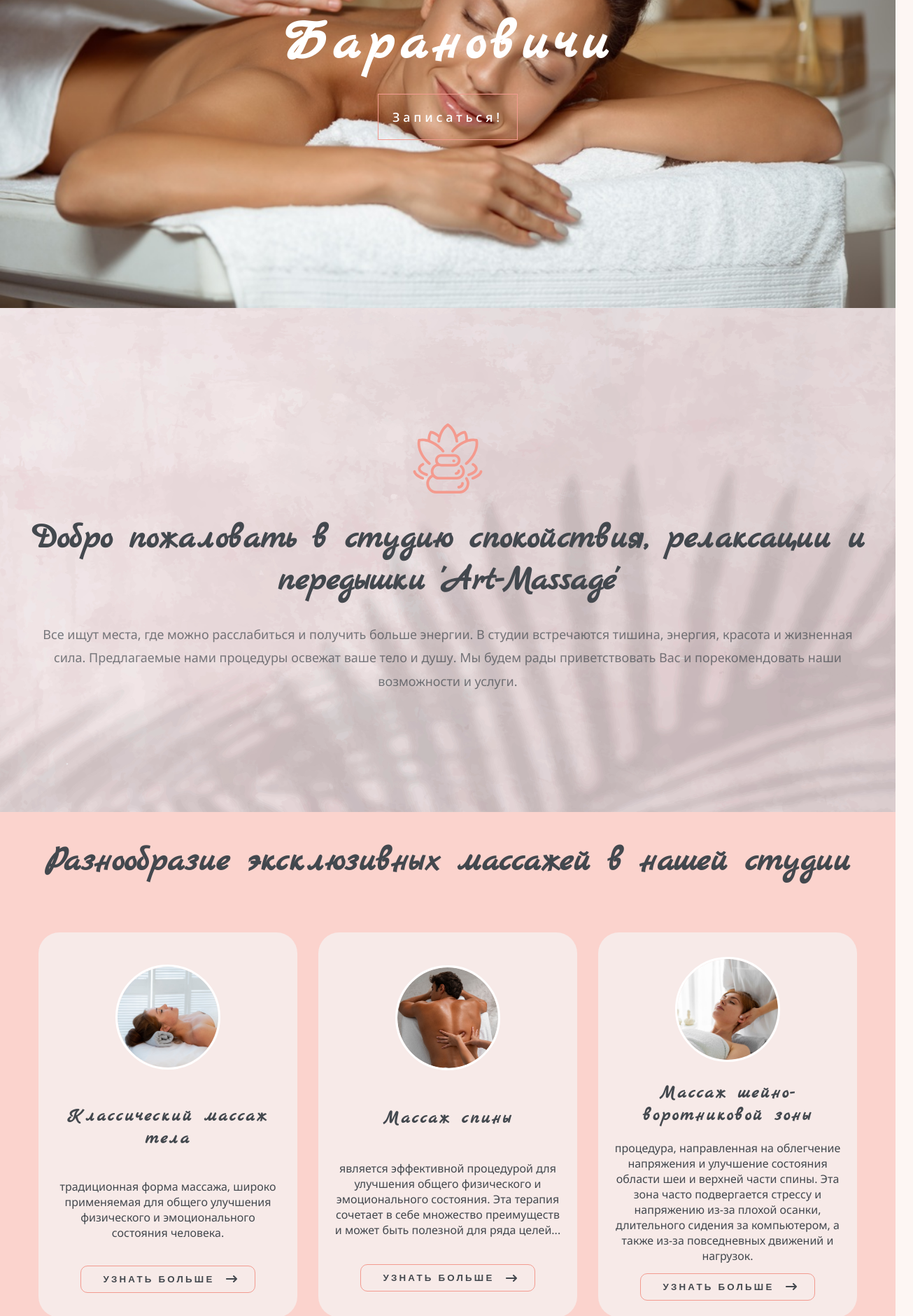
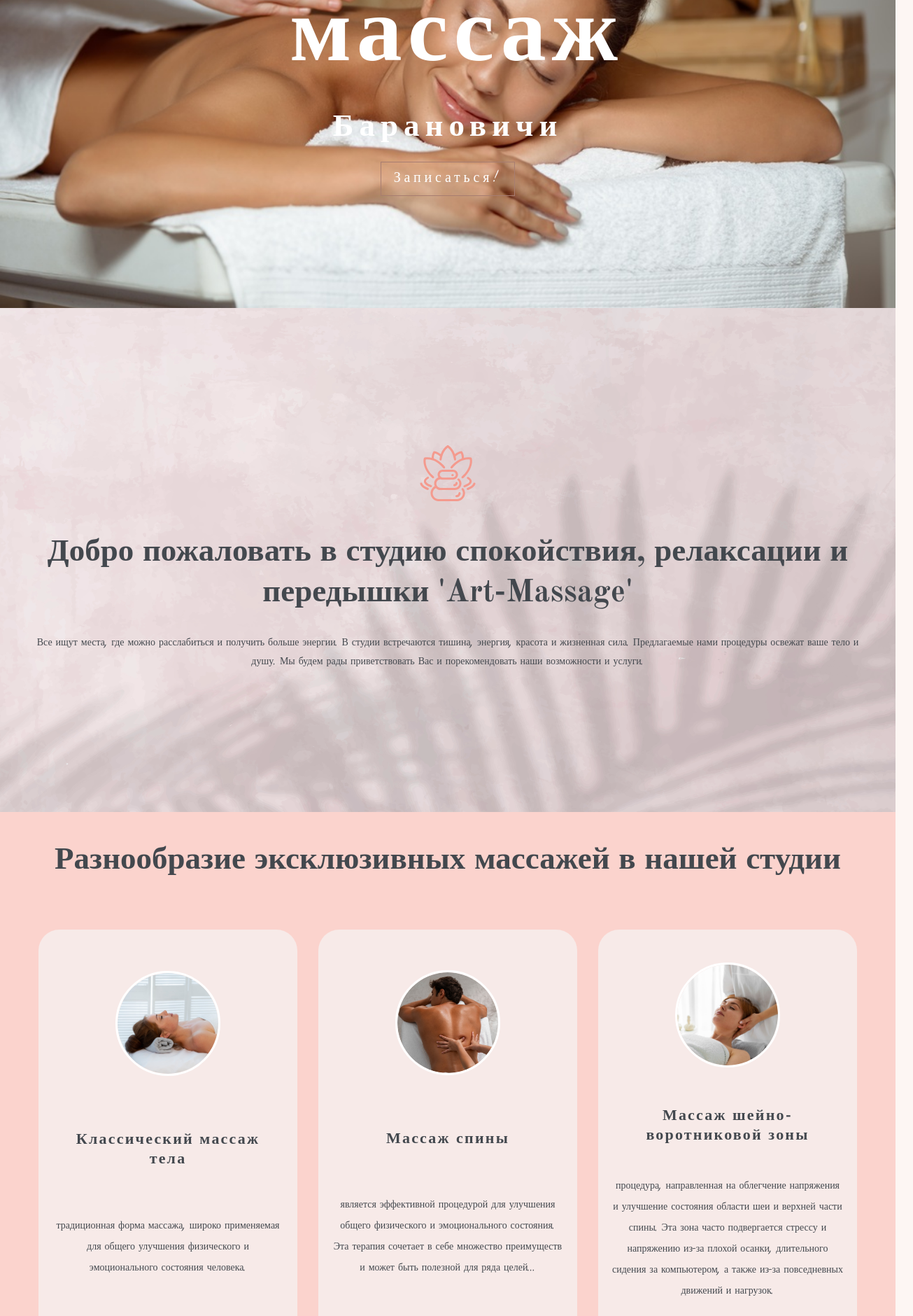
Before and after one commit to Bezniak/massage, a React (Create React App) app: page / in a window 1280 px wide. Shown: the part 360-2240 px from the top of the page at 70% size, 1305 px wide, since content can reach past the window. Built offline with nearby package versions, Linux system fonts and the light colour scheme.

Commit message:
5 commit

```diff
--- a/src/components/ConclusionSection/ConclusionSection.module.css
+++ b/src/components/ConclusionSection/ConclusionSection.module.css
@@ -14,19 +14,10 @@
 }
 
 .conclusionTitle {
-    font-size: 50px;
-    text-align: center;
-    font-weight: 800;
     letter-spacing: 0.1rem;
-    color: #43484e;
 }
 
 .conclusionDescription {
-    font-family: "Marck Script", cursive;
-    font-size: 25px;
     padding: 40px;
-    text-align: center;
-    font-weight: 600;
-    color: #43484e;
     letter-spacing: 0.1rem;
 }
--- a/src/components/Footer/Footer.module.css
+++ b/src/components/Footer/Footer.module.css
@@ -0,0 +1,120 @@
+.footerWrapper {
+    background-color: #a77d71;
+}
+
+.footerBlock {
+    width: 1200px;
+    margin: 0 auto;
+    display: flex;
+    flex-direction: row;
+    flex-wrap: nowrap;
+}
+
+.footerLogoInfo {
+    display: flex;
+    flex-direction: row;
+    flex-wrap: nowrap;
+    justify-content: flex-start;
+    align-items: flex-start;
+}
+
+.logoWrapper {
+    display: flex;
+    flex-direction: column;
+    align-items: flex-start;
+    justify-content: flex-start;
+}
+
+.logoBlock {
+    display: flex;
+    align-items: center;
+    justify-content: flex-start;
+    flex-wrap: nowrap;
+}
+
+.logoBlock img {
+    width: 60px;
+    height: 60px;
+    margin: 20px;
+}
+
+.logoBlock h2 {
+    font-size: 25px;
+    color: #fff;
+    letter-spacing: 0.2rem;
+}
+
+.logoContacts {
+    display: flex;
+    justify-content: flex-start;
+    align-items: flex-start;
+    flex-direction: column;
+    font-family: "Old Standard TT", serif;
+
+}
+
+
+.logoContacts p {
+    color: #dbcac6;
+    font-family: "Old Standard TT", serif;
+}
+
+.footerLink {
+    font-family: "Old Standard TT", serif;
+    color: #dbcac6;
+    transition: color 0.3s ease;
+}
+
+.footerLink:hover {
+    color: #fff;
+}
+
+.linksBlock {
+    margin: 30px 10px;
+    display: flex;
+    flex-direction: row;
+    justify-content: center;
+    gap: 60px;
+}
+
+.linkSVG {
+    width: 25px;
+    height: 25px;
+}
+
+
+/*footerInfoWrapper*/
+
+
+.footerInfoWrapper {
+    margin: 30px 10px 30px 50px;
+    display: flex;
+    flex-direction: row;
+    align-items: flex-start;
+    justify-content: center;
+    gap: 90px;
+}
+
+.footerInfoBlock {
+    display: flex;
+    flex-direction: column;
+    justify-content: center;
+    align-items: flex-start;
+}
+
+.footerInfoBlock li a {
+    color: #dbcac6;
+    transition: color 0.3s ease;
+}
+
+.footerInfoBlock li a:hover {
+    color: #fff;
+}
+
+.footerInfoTitle {
+    font-family: "Old Standard TT", serif;
+    font-size: 18px;
+    color: #fff;
+    letter-spacing: 0.1rem;
+    font-weight: 600;
+}
--- a/src/components/MainContent/MainContent.module.css
+++ b/src/components/MainContent/MainContent.module.css
@@ -8,18 +8,14 @@
 }
 
 .title {
-    font-size: 90px;
     color: #fff;
     letter-spacing: 0.5rem;
-    font-family: "Marck Script", cursive;
     font-weight: 800;
 
 }
 
 .description {
-    font-family: "Marck Script", cursive;
     margin: 20px 0;
-    font-size: 80px;
     letter-spacing: 0.5rem;
     color: #fff;
     font-weight: 800;
--- a/src/components/MassagesType/MassagesType.module.css
+++ b/src/components/MassagesType/MassagesType.module.css
@@ -6,9 +6,7 @@
 .typeTitle {
     width: 1200px;
     margin: 0 auto;
-    text-align: center;
     padding: 40px 5px 10px 5px;
-    font-size: 50px;
 }
 
 .typeBlock {
--- a/src/components/MassagesType/Type.module.css
+++ b/src/components/MassagesType/Type.module.css
@@ -1,17 +1,8 @@
-/* MassagesType.module.css */
-
-.typeBlock {
-    display: flex;
-    justify-content: space-between;
-    flex-wrap: wrap;
-}
-
 .typeWrapper {
-    transition: transform 0.3s ease;
     margin: 20px 10px;
     padding: 20px;
     max-width: 370px;
-    min-height: 550px;
+    height: 650px;
     display: flex;
     justify-content: space-around;
     align-items: center;
@@ -20,14 +11,11 @@
     border-radius: 30px;
     text-align: center;
     cursor: pointer;
+    transition: box-shadow 0.3s ease; /* Добавлено свойство transition для box-shadow */
 }
 
 .typeWrapper:hover {
-    transform: scale(1.05);
-}
-
-.hovered {
-    transform: scale(1.05);
+    box-shadow: 0 0 20px rgba(0, 0, 0, 0.3); /* Добавлено свойство box-shadow */
 }
 
 .typeImg {
@@ -39,21 +27,9 @@
 }
 
 .typeTitle {
-    font-family: "Marck Script", cursive;
-    font-size: 26px;
-    font-weight: 800;
-    color: #43484e;
+    font-size: 22px;
     letter-spacing: 0.1em;
     padding: 10px;
-}
-
-.typeDescription {
-    font-size: 16px;
-    color: #43484e;
-    font-weight: 400;
-    text-align: center;
-    padding: 0;
-
 }
 
 .buttonBlock {
@@ -63,15 +39,15 @@
     align-items: center;
     border-radius: 10px;
     cursor: pointer;
-    border: 1px solid #f39a8f;
+    border: 1px solid #a77d71;
 }
 
 .buttonBlock:hover .typeButton {
-    color: #f39a8f;
+    color: #a77d71;
 }
 
 .buttonBlock:hover .arrowIcon {
-    color: #f39a8f;
+    color: #a77d71;
 }
 
 .typeButton {
@@ -80,12 +56,12 @@
     text-transform: uppercase;
     background-color: transparent;
     cursor: pointer;
-    font-weight: 700;
+    font-weight: 500;
     letter-spacing: 0.2rem;
     transition: color 0.3s ease;
     vertical-align: middle;
     color: #43484e;
-
+    font-family: "Old Standard TT", serif;
 }
 
 .arrowIcon {
--- a/src/components/PhotoCollection/PhotoCollction.module.css
+++ b/src/components/PhotoCollection/PhotoCollction.module.css
@@ -5,13 +5,8 @@
 
 .photoTitle {
     width: 1200px;
-    margin: 0 auto;
-    font-family: "Marck Script", cursive;
-    text-align: center;
     padding: 40px 0 0 0;
-    font-weight: 700;
     letter-spacing: 0.2rem;
-    font-size: 50px;
 }
 
 .mainBlock {
--- a/src/components/WelcomeSection/WelcomeSection.module.css
+++ b/src/components/WelcomeSection/WelcomeSection.module.css
@@ -14,23 +14,14 @@
 }
 
 .welcomeImg {
-    width: 100px;
-    height: 100px;
+    width: 80px;
+    height: 80px;
 }
 
 .welcomeTitle {
-    font-family: "Marck Script", cursive;
     margin: 30px 0;
-    font-size: 50px;
-    line-height: 1.2;
-    color: #43484e;
-    font-weight: 800;
-
 }
 
 .welcomeDescription {
-    font-size: 18px;
-    font-weight: 400;
     line-height: 1.86;
-    color: rgba(67,72,78,.7);
 }
--- a/src/components/common/Button/Button.module.css
+++ b/src/components/common/Button/Button.module.css
@@ -1,11 +1,11 @@
 .transparentButton {
     background-color: transparent;
-    border: 1px solid #f39a8f;
-    padding: 20px 20px;
+    border: 1px solid #a77d71;
+    padding: 2px 18px;
     color: #fff;
     font-weight: 500;
     letter-spacing: 0.3rem;
-    font-size: 18px;
+    font-size: 20px;
     text-align: center;
     text-decoration: none;
     display: inline-block;
@@ -22,7 +22,7 @@
     left: 0;
     width: 0;
     height: 100%;
-    background-color: #f39a8f;
+    background-color: #a77d71;
     transition: width 0.8s;
     z-index: -1;
 }
--- a/src/index.css
+++ b/src/index.css
@@ -1,7 +1,5 @@
-@import url('https://fonts.googleapis.com/css2?family=Noto+Sans:ital,wght@0,100..900;1,100..900&display=swap');
-@import url('https://fonts.googleapis.com/css2?family=Marck+Script&display=swap');
-
-
+@import url('https://fonts.googleapis.com/css2?family=Old+Standard+TT:ital,wght@0,400;0,700;1,400&display=swap');
+@import url('https://fonts.googleapis.com/css2?family=Homemade+Apple&display=swap');
 
 
 *, *:before, *:after {
@@ -11,21 +9,23 @@
 body {
     margin: 0;
     padding: 0;
-    font-family: "Noto Sans", sans-serif;
-
-    /*font-family: "Marck Script", cursive;*/
-
+    font-family: "Homemade Apple", cursive;
     font-size: 16px;
     background-color: #fdf6f3;
 }
 
 h1, h2, h3, h4, h5, h6 {
-    margin: 0;
-    font-family: "Marck Script", cursive;
+    margin: 0 auto;
+    font-family: "Old Standard TT", serif;
     font-weight: 800;
     color: #43484e;
+    font-size: 45px;
+    text-align: center;
+}
 
-
+h1 {
+    font-size: 130px;
+    text-align: center;
 }
 
 
@@ -37,9 +37,15 @@
 
 a {
     text-decoration: none;
+    font-size: 14px;
+    color: #dbcac6;
 }
 
 
 p {
     margin: 0 0 5px;
+    color: #43484e;
+    font-family: "Homemade Apple", cursive;
+    font-size: 14px;
+    text-align: center;
 }
```
Also changed, not shown: src/components/Footer/Footer.tsx (+40 -24 lines).
